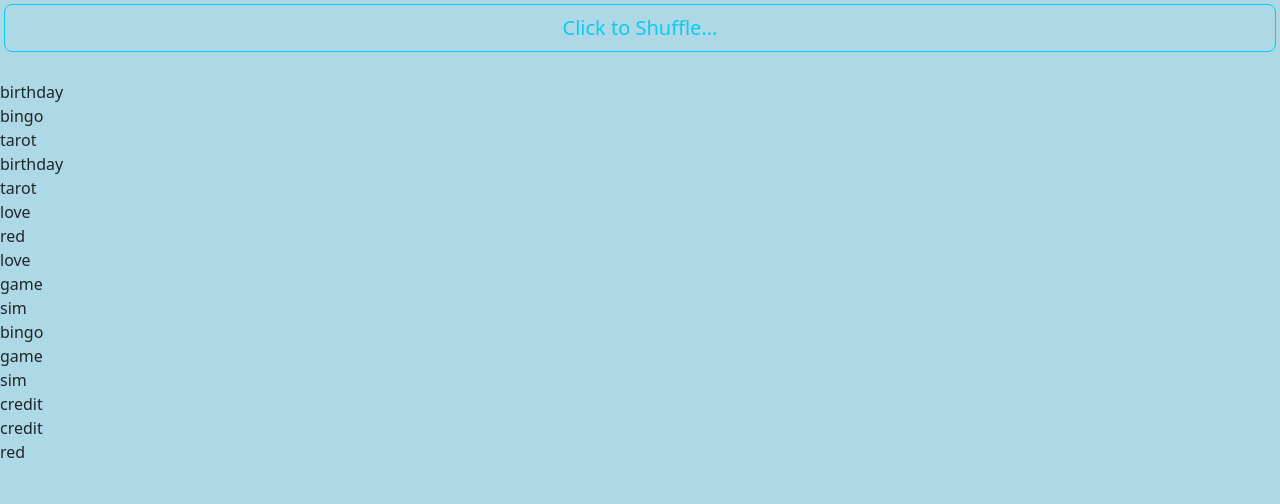
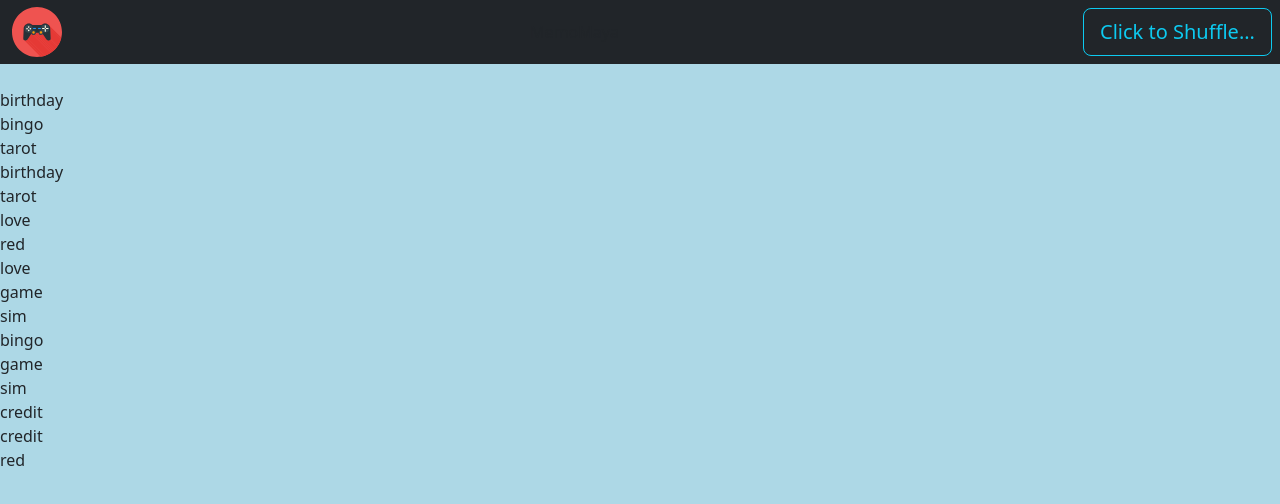
Before and after one commit to evelynatamuk/game, a React (Vite) app in the folder client/: page / in a window 1280 px wide. Shown: the top 504 px of the page. Built offline with nearby package versions, Linux system fonts and the light colour scheme.

Commit message:
feat(App.tsx): put button in navbar and send prop

```diff
--- a/client/src/App.tsx
+++ b/client/src/App.tsx
@@ -1,7 +1,7 @@
 import { useState, useEffect } from "react";
 import characters from "./data/characters.json";
 import Character from "./types/Character";
-import { ShuffleButton } from "./components";
+import { Nav } from "./components";
 
 export const App = () => {
   const [cards, setCards] = useState<Character[]>([]);
@@ -19,7 +19,7 @@ export const App = () => {
 
   return (
     <>
-      <ShuffleButton shuffleCards={shuffleCards} />
+      <Nav shuffleCards={shuffleCards} />
       {cards.map((card) => (
         <>
           <br />
```
